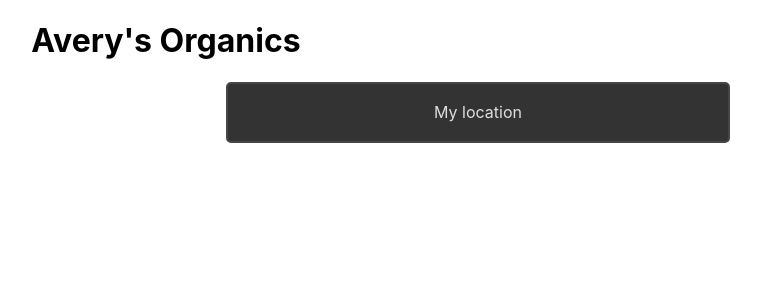
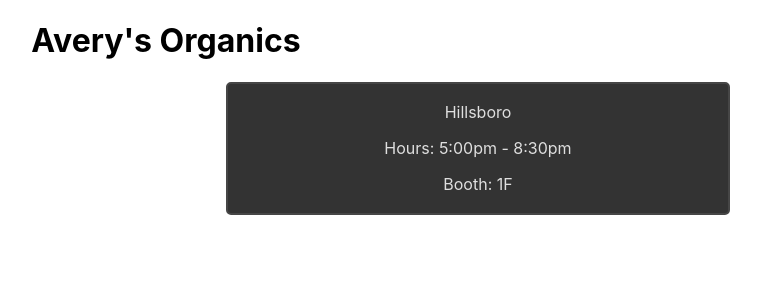
Before and after one commit to ChrisRamer/4.1.2.1-farmers-market, a React (Create React App) app: page / in a window 1280 px wide. Shown: the top 300 px of the page, without its empty margins (474-1235 px from the left). Built offline with nearby package versions, Linux system fonts and the light colour scheme.

Commit message:
Add location details

```diff
--- a/src/components/Location.js
+++ b/src/components/Location.js
@@ -1,9 +1,55 @@
 import React from "react";
 
 function MyLocation() {
+	const marketSchedule = [
+		{
+			day: "Sunday",
+			location: "Lents International",
+			hours: "9:00am - 2:00pm",
+			booth: "4A"
+		},
+		{
+			day: "Monday",
+			location: "Pioneer Courthouse Square",
+			hours: "10:00am - 2:00pm",
+			booth: "7C"
+		},
+		{
+			day: "Tuesday",
+			location: "Hillsboro",
+			hours: "5:00pm - 8:30pm",
+			booth: "1F"
+		},
+		{
+			day: "Wednesday",
+			location: "Shemanski Park",
+			hours: "10:00am - 2:00pm",
+			booth: "3E"
+		},
+		{
+			day: "Thursday",
+			location: "Northwest Portland",
+			hours: "2:00pm - 6:00pm",
+			booth: "6D"
+		},
+		{
+			day: "Saturday",
+			location: "Beaverton",
+			hours: "10:00am - 1:30pm",
+			booth: "9G"
+		}
+	];
+
+	const locationDetails = marketSchedule[new Date().getDay()];
+	const location = locationDetails.location;
+	const hours = locationDetails.hours;
+	const booth = locationDetails.booth;
+
 	return (
 		<div id="location_section" class="panel">
-			<p>My location</p>
+			<p>{location}</p>
+			<p>Hours: {hours}</p>
+			<p>Booth: {booth}</p>
 		</div>
 	);
 }
```
